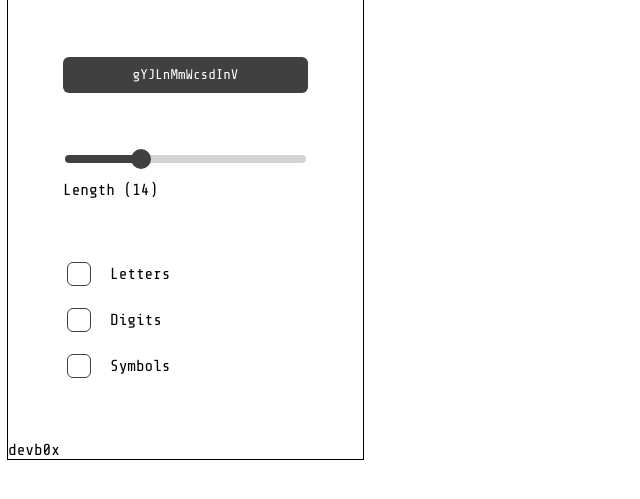
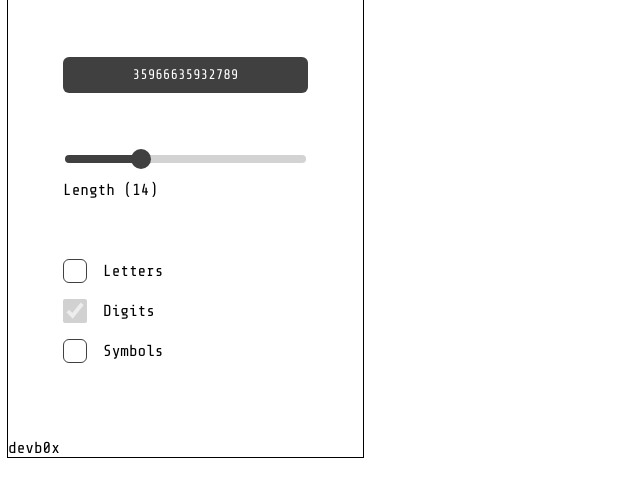
Before and after one commit to devb0x/pwd-generator, a website: page index.html in a window 1280 px wide. Both pictures are taken after a click on the checkbox "Letters". Shown: the part 95-594 px from the top of the page, without its empty margins (0-640 px from the left). Drawn offline with nearby package versions, Linux system fonts and the light colour scheme.

Commit message:
fix issue with checkbox

```diff
--- a/index.html
+++ b/index.html
@@ -35,7 +35,7 @@
 				<label for="letters">Letters</label>
 			</div>
 			<div class="option-wrapper">
-				<input type="checkbox" name="digits" id="digits" class="checkbox">
+				<input type="checkbox" name="digits" id="digits" class="checkbox" checked>
 				<label for="digits">Digits</label>
 			</div>
 			<div class="option-wrapper">
--- a/script.js
+++ b/script.js
@@ -10,6 +10,14 @@ const digitsList = "0123456789"
 const symbolsList = "?,;.:/\\”=+%`£*$-_)!§('&@"
 
 function handleInputChange(e) {
+	let numberOfChecked = document.querySelectorAll('input:checked')
+	if (numberOfChecked.length === 1) {
+		numberOfChecked[0].disabled = true
+	}
+	if (numberOfChecked.length > 1) {
+		numberOfChecked.forEach(el => el.disabled = false)
+	}
+
 	let target = e.target
 	if (e.target.type !== 'range') {
 		target = document.getElementById('length')
@@ -51,7 +59,7 @@ function pwdGeneration(value, letters, digits, symbols) {
 	let letterList = lettersList.split('')
 	let digitList = digitsList.split('')
 	let symbolList = symbolsList.split('')
-	let list = lettersList.split('')
+	let list = []
 
 	if (digits) {
 		list = list + digitList
--- a/styles.css
+++ b/styles.css
@@ -73,7 +73,6 @@
 .options {
 	display: flex;
 	flex-direction: column;
-	gap: 16px;
 	min-width: 245px;
 	max-width: 90%;
 	margin: auto;
@@ -82,17 +81,21 @@
 .option-wrapper {
 	display: flex;
 	align-items: center;
-	gap: 16px;
-
+	margin-bottom: 16px;
 }
 
-.checkbox {
+.option-wrapper > .checkbox {
 	-webkit-appearance: none;
 	height: 24px;
 	width: 24px;
 	border: 1px solid var(--darkGrey);
 	accent-color: var(--darkGrey);
 	border-radius: 6px;
+	margin: 0;
+}
+
+.option-wrapper > label {
+	padding-left: 1rem;
 }
 
 .checkbox:checked {
```
